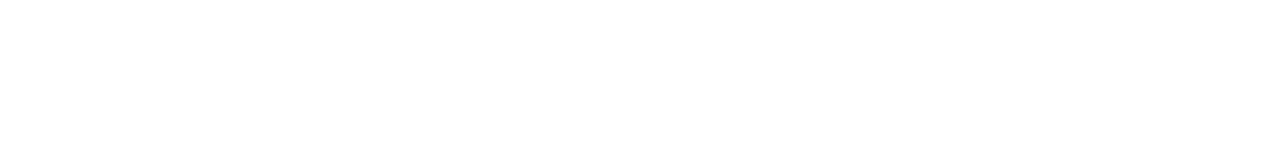
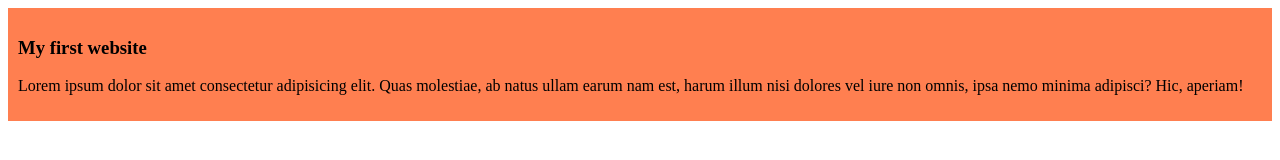
Before and after one commit to NishatTasnimTamanna/my-simple-website, a plain HTML site: page index.html in a window 1280 px wide. Drawn offline with Linux system fonts and the light colour scheme.

Commit message:
added the first blog

```diff
--- a/index.html
+++ b/index.html
@@ -4,8 +4,13 @@
     <meta charset="UTF-8">
     <meta name="viewport" content="width=device-width, initial-scale=1.0">
     <title>My Simple Website</title>
+    <link rel="stylesheet" href="styles/blog.css">
 </head>
 <body>
+    <div>
+        <h3>My first website</h3>
+        <p>Lorem ipsum dolor sit amet consectetur adipisicing elit. Quas molestiae, ab natus ullam earum nam est, harum illum nisi dolores vel iure non omnis, ipsa nemo minima adipisci? Hic, aperiam!</p>
+    </div>
 
 </body>
 </html>
--- /dev/null
+++ b/styles/blog.css
@@ -0,0 +1,4 @@
+div{
+    background-color:coral;
+    padding:10px;
+}
```
